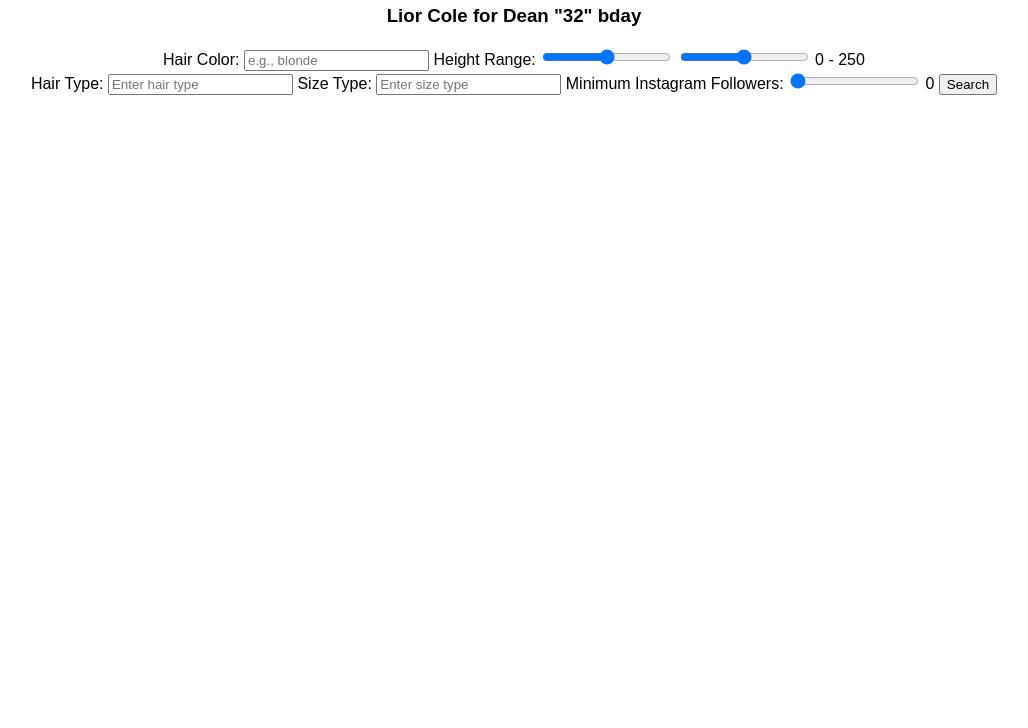
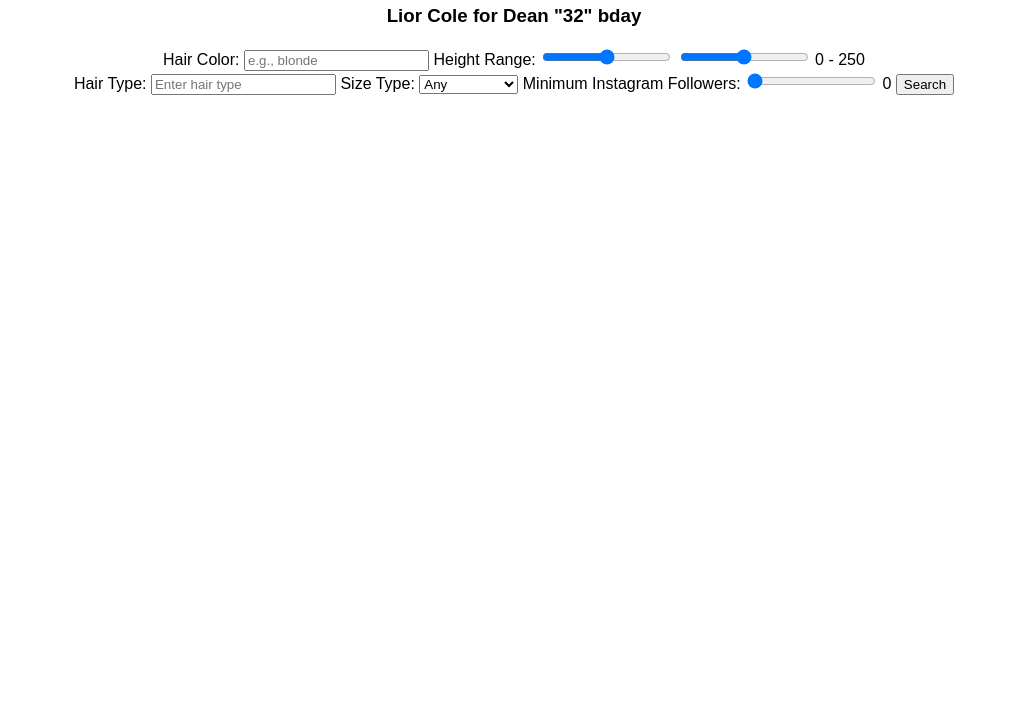
Before and after one commit to liorcole/AI-Casting-Director, a plain HTML site: page index.html in a window 1280 px wide. Shown: the part 72-800 px from the top of the page, without its empty margins (126-1154 px from the left). Drawn offline with Linux system fonts and the light colour scheme.

Commit message:
Update index.html

```diff
--- a/index.html
+++ b/index.html
@@ -25,7 +25,12 @@
         <input type="text" id="hair-type" placeholder="Enter hair type">
 
         <label for="size-type">Size Type:</label>
-        <input type="text" id="size-type" placeholder="Enter size type">
+        <select id="size-type" name="size_type">
+            <option value="">Any</option> <!-- Added "Any" option -->
+            <option value="plus-size">Plus-Size</option>
+            <option value="mid-size">Mid-Size</option>
+            <option value="straight-size">Straight-Size</option>
+        </select> <!-- Dropdown menu for size type -->
 
         <label for="instagram-followers">Minimum Instagram Followers:</label>
         <input type="range" id="instagram-followers" name="instagram_followers" min="0" max="1000000" step="10000" value="0">
```
